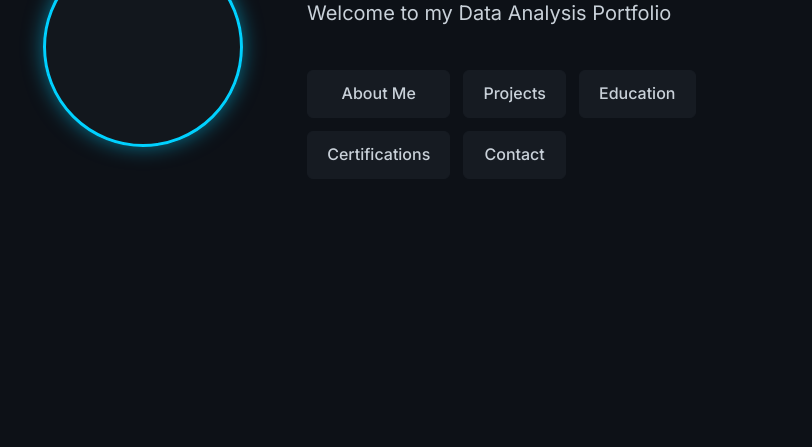
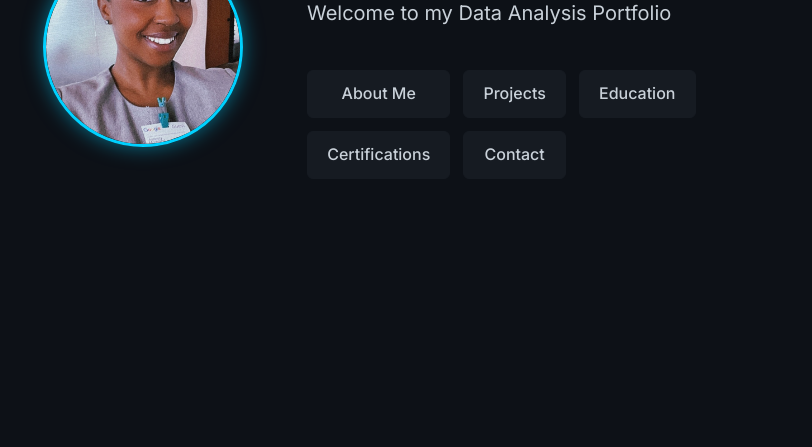
Before and after one commit to Aunestly/Aunestly.github.io, a plain HTML site: page index.html in a window 1280 px wide. Shown: the part 353-800 px from the top of the page, without its empty margins (97-909 px from the left). Drawn offline with Linux system fonts and the light colour scheme.

Commit message:
Update index.html

```diff
--- a/index.html
+++ b/index.html
@@ -22,7 +22,7 @@
   <div id="splash-screen" style="opacity: 1; display: flex;">
     <div class="splash-content">
       <div class="splash-image-placeholder">
-        <img src="/Aunestly/Fall-AI-Studio-Project1/blob/1d1b708a8c2897c4258b500719de5a118296c411/IMG_1125.jpeg" alt="Aunesty Moreland profile picture" class="profile-pic">
+        <img src="/Portfolio.jpeg" alt="Aunesty Moreland profile picture" class="profile-pic">
       </div>
       <div class="splash-text-content">
         <h1>Aunesty Moreland</h1>
```
